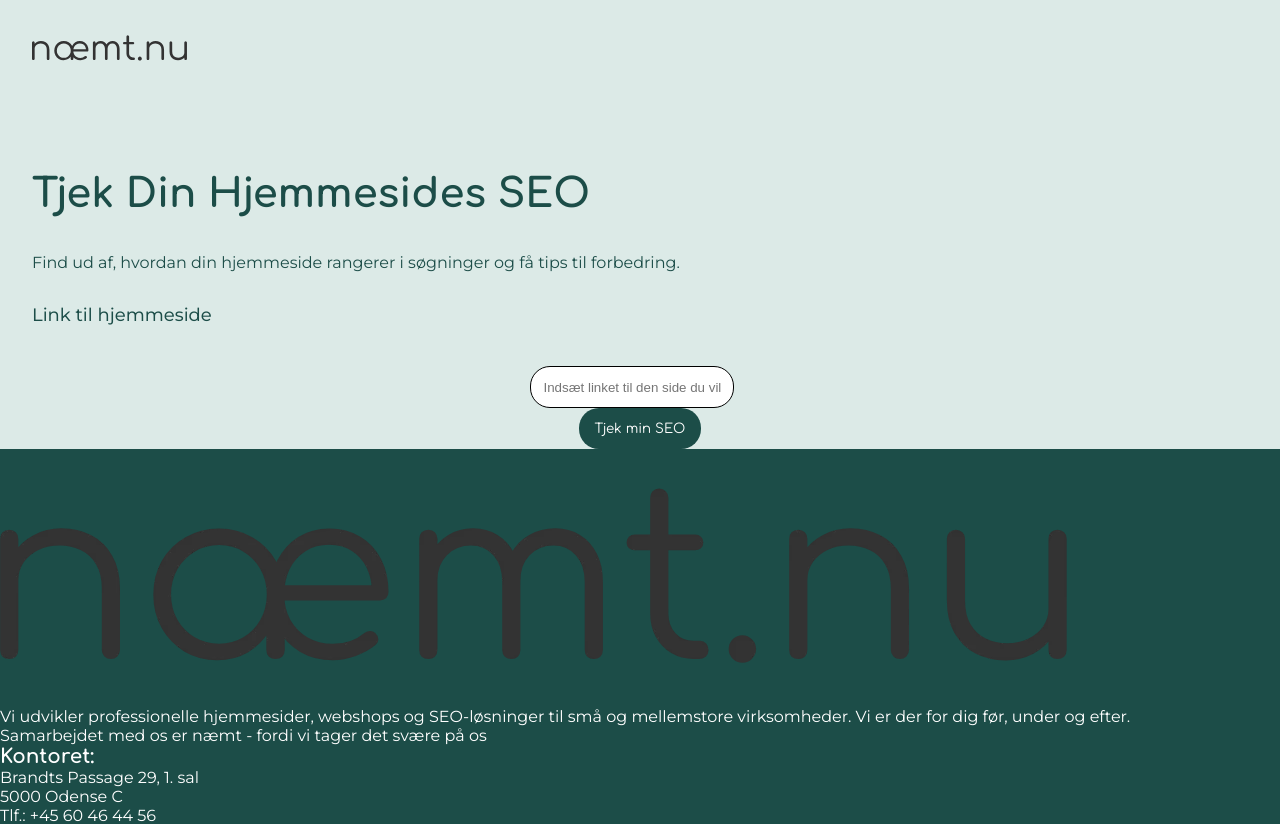
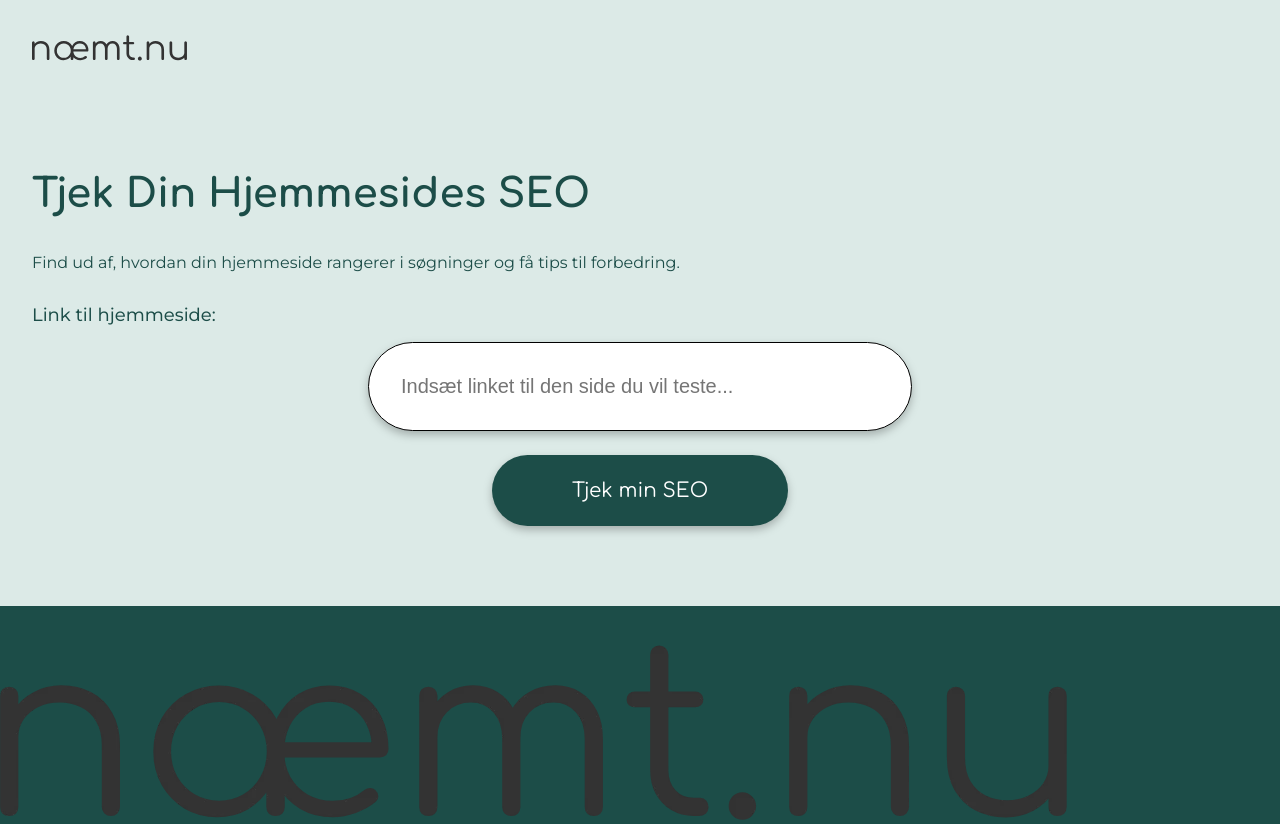
Before and after one commit to SofiePedersen/naemtnu, a Vue app: page / in a window 1280 px wide. Shown: the top 824 px of the page. Built offline with nearby package versions, Linux system fonts and the light colour scheme.

Commit message:
Herosection styling done

```diff
--- a/src/assets/main.scss
+++ b/src/assets/main.scss
@@ -59,7 +59,10 @@ p {
 button {
   font-family: $font-comfortaa;
   border-radius: 20px;
+  font-size: 20px;
+  font-style: bold;
   border: none;
   padding: 0.8rem 1rem;
+  filter: drop-shadow(0px 4px 4px rgba(0, 0, 0, 0.25));
   cursor: pointer;
 }
--- a/src/components/HeroSection.vue
+++ b/src/components/HeroSection.vue
@@ -7,8 +7,8 @@
         <div class="HeroSection">
             <h1 class="HeroSection__text__h1">Tjek Din Hjemmesides SEO</h1>
             <p class="HeroSection__text__p">Find ud af, hvordan din hjemmeside rangerer i søgninger og få tips til forbedring.</p>
-            <h5 class="HeroSection__text__h5">Link til hjemmeside</h5>
         </div>
+        <h5 class="HeroSection__text__h5">Link til hjemmeside:</h5>
         <div class="HeroSection__button--SEO">
             <input type="text" placeholder="Indsæt linket til den side du vil teste..." />
             <button>Tjek min SEO</button>
@@ -37,15 +37,16 @@
 
 .HeroSection__text__p {
     color: $color-kelp-green;
-    margin-bottom: 2rem;
     margin-right: 5rem;
     margin-top: 1.3rem;
 }
 
 .HeroSection__text__h5 {
     color: $color-kelp-green;
-    margin-bottom: 0.5rem;
+    padding-left: 2rem;
+    padding-bottom: 1rem;
     font-weight: 450;
+    background-color: $color-foam-blue;
 }
 
 .HeroSection__button--SEO {
@@ -54,19 +55,29 @@
     align-items: center;
     justify-content: center;
     background-color: $color-foam-blue;
+    padding-bottom: 4rem;
 }
 
 input {
-    padding: 0.8rem;
+    padding: 2rem;
     border: 1px solid black;
-    border-radius: 20px;
-    margin-right: 1rem;
+    border-radius: 50px;
+    width: 34rem;
+    font-size: 20px;
+    margin-bottom: 0.5rem;
+    filter: drop-shadow(0px 4px 4px rgba(0, 0, 0, 0.25));
 }
 
 button {
-    padding: 0.8rem 1rem;
+    padding-left: 5rem;
+    padding-right: 5rem;
+    padding-top: 1.5rem;
+    padding-bottom: 1.5rem;
+    border-radius: 50px;
     background-color: $color-kelp-green;
     color: white;
+    margin-bottom: 1rem;
+    margin-top: 1rem;
 }
 
 </style>
```
